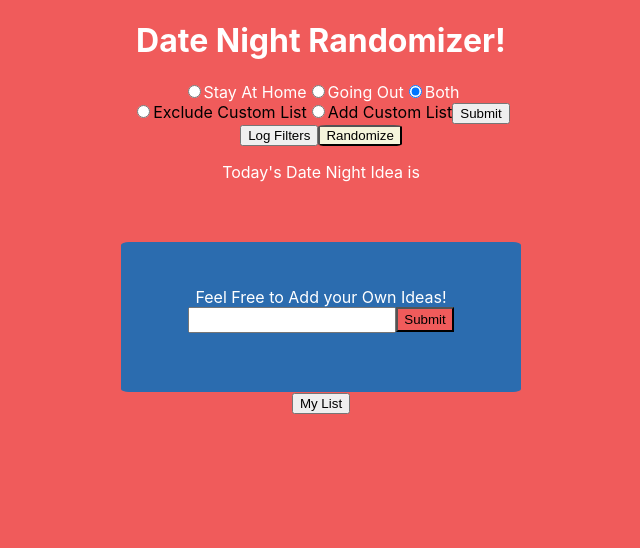
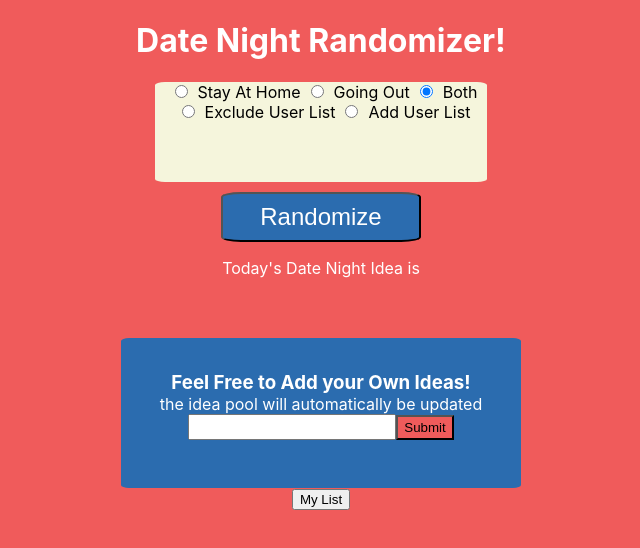
Before and after one commit to Th0ughtTrain/date-night-randomizer, a React (Create React App) app: page / in a window 1280 px wide. Shown: the top 548 px of the page, without its empty margins (319-959 px from the left). Built offline with nearby package versions, Linux system fonts and the light colour scheme.

Commit message:
Added more ideas and documentation

```diff
--- a/src/App.css
+++ b/src/App.css
@@ -8,6 +8,14 @@
   justify-content: center;
   align-items: center;
 }
+
+.functionality-wrapper{
+  display: flex;
+  flex-direction: column;
+  justify-content: center;
+  align-items: center;
+}
+
 
 .App-logo {
   height: 40vmin;
--- a/src/App.js
+++ b/src/App.js
@@ -4,7 +4,7 @@ import './App.css';
 import IdeaList from "./Components/IdeaList";
 import AddToList from './Components/AddToList';
 import Randomizer from './Components/Randomizer';
-import RemoveListItems from "./Components/RemoveListItems";
+// import RemoveListItems from "./Components/RemoveListItems";
 import Title from "./Components/Title";
 
 
@@ -25,14 +25,21 @@ function App() {
       "Fun DIY Project",
       'Fun Crafts Project',
       'Fitness Together',
-      "Work on A Puzzle Together",
-      'Plan A Vaction Together',
+      "Work on a Puzzle Together",
+      'Plan a Vaction Together',
       "Listen To Music Together`",
+      "Couple Book Club",
+      "At Home Exercise Together",
+      "Cook a New Recipe Together",
+      "Plant a Garden",
+      "Learn Something New Together",
+      "Have a Meditation Session",
+      "Bingewatch a TV Show"
     ]},
     {generaloutside: [
       "Movie at Theater and Dinner",
       "Dinner at Restaurant",
-      "Dinner At A New Restaurant",
+      "Dinner At  New Restaurant",
       "Pub Crawl",
       "Checkout A New Town Together",
       "Go to an Arcade Together",
@@ -49,13 +56,15 @@ function App() {
       "Go To An Escape Room Together",
       "Go Biking Together",
       "Take a Class Together",
+      "Find a discounted activity to do",
+
     ]}
   ]
 
   const [showList, setShowList] = useState(false)
   const [listItems, setListItems] = useState(setArraystate())
   const [newItems, setNewItems] =useState("")
-  const [removeItems, setRemoveItems] =useState("")
+  // const [removeItems, setRemoveItems] =useState("")
 
 
   function setArraystate() {
@@ -66,36 +75,6 @@ function App() {
       return parsedData
     }
   }
-
-  // function removeItemsHandler(e) {
-  //   e.preventDefault()
-  //   if (listItems.indexOf(removeItems) !== -1 ){
-  //   listItems.splice(listItems.indexOf(removeItems),1)
-  //   window.localStorage.setItem("movies",JSON.stringify(listItems))
-  //   }
-  //   setRemoveItems("")
-  // }
-
-  function setNewItemsHandler(e){
-
-    setNewItems(e.target.value)
-    console.log(newItems)
-  }
-
-  // function setRemoveItemsHandler(e){
-
-  //   setRemoveItems(e.target.value)
-  //   console.log(removeItems)
-  // }
-
-
-
-  function logListItems(){
-    console.log(listItems)
-    console.log(newItems)
-    console.log(fromStorage = window.localStorage.getItem("movies"))
-  }
-
 
   return (
     <div className="App">
@@ -111,13 +90,6 @@ function App() {
           newItems={newItems}
           setNewItems={setNewItems}
         />
-        {/* <RemoveListItems
-        list={listItems}
-        removeItems={removeItems}
-        setRemoveItems={setRemoveItems}
-    /> */}
-        {/* <button onClick={logListItems}>Log List</button> */}
-      </div>
         <div className="idea-list-wrapper">
                 <IdeaList
                   list={listItems}
@@ -126,6 +98,7 @@ function App() {
                 />
         </div>
       </div>
+    </div>
   );
 }
 
--- a/src/Components/AddToList.js
+++ b/src/Components/AddToList.js
@@ -25,7 +25,8 @@
         return (
             <div className={styles['addList-wrapper']}>
                 <div>
-                    <p className={styles.p}>Feel Free to Add your Own Ideas!</p>
+                    <h3 className={styles.p}>Feel Free to Add your Own Ideas!</h3>
+                    <p className={styles.p}>the idea pool will automatically be updated</p>
                 </div>
                 <form
                 onSubmit={addListItems}
@@ -36,11 +37,12 @@
                         value={props.newItems}
                         onChange={setNewItemsHandler}
                         className={styles[`add-list-form-text`]}
-                        />
+                    />
                     <input
                     type="submit"
                     value="Submit"
-                    className={styles[`add-list-form-submit`]}>
+                    className={styles[`add-list-form-submit`]}
+                    >
                     </input>
                 </form>
             </div>
--- a/src/Components/IdeaList.js
+++ b/src/Components/IdeaList.js
@@ -16,7 +16,7 @@ export default function IdeaList(props) {
 
 
     return(
-        <div className={styles.container}>
+        <div className={props.showList ? `${styles.container}` : ``}>
           <button onClick={showListHandler}>My List</button>
           {props.showList && props.list.map((items) => (
             <div className={styles['list-item-wrapper']} key={Math.random()}>
--- a/src/Components/IdeaList.module.css
+++ b/src/Components/IdeaList.module.css
@@ -1,7 +1,8 @@
 .container {
-    margin: auto 400px;
-
+    margin: 10px auto;
+    width: 300px;
     border-radius: 2px;
+    background-color: beige;
 }
 
 .list-item-wrapper{
@@ -11,11 +12,11 @@
 }
 
 .list-item {
-    width:80%;
-    margin:10px;
-    border-bottom: 2px solid ;
-    box-shadow: 0px 2px 5px;
-    background-color: beige;
+    width:200px;
+   /*  margin:10px; */
+    /* border-bottom: 2px solid ;
+    box-shadow: 0px 2px 5px; */
+    /* background-color: beige; */
     text-align: center;
     font-size: .8em;
 }
--- a/src/Components/ListFilter.js
+++ b/src/Components/ListFilter.js
@@ -16,9 +16,17 @@ export default function ListFilter(props){
         console.log(e.target)
     }
 
+    function renderUserListConfirmation() {
+        if (props.toggleCustom === true) {
+        return <p className={styles[`enable-user-list`]}>User List Enabled!</p>
+        } else {
+            return
+        }
+      }
+
 
    return (
-        <div>
+        <div className={styles[`filter-wrapper`]}>
             <form
             className={styles[`filter-form`]}
             >
@@ -28,14 +36,17 @@ export default function ListFilter(props){
                     name="list-categories"
                     value="Staying At Home"
                     onFocus={setListFocus}
-                />
+                    className={styles[`filter-input`]}
+                    />
                 <label htmlFor="staying in" >Stay At Home</label>
                 <input
                     type="radio"
                     id="going out"
                     value="Going Out"
                     name="list-categories"
-                    onFocus={setListFocus}/>
+                    onFocus={setListFocus}
+                    className={styles[`filter-input`]}
+                    />
                 <label htmlFor="going out">Going Out</label>
                 <input
                     type="radio"
@@ -45,10 +56,13 @@ export default function ListFilter(props){
                     onFocus={setListFocus}
                     ref={myRef}
                     onChange={focusHandler}
+                    className={styles[`filter-input`]}
                 />
                 <label htmlFor="both">Both</label>
             </form>
-            <form >
+            <form
+                className={styles[`filter-form`]}
+            >
                 <input
                 type="radio"
                 id="exclude custom"
@@ -56,8 +70,9 @@ export default function ListFilter(props){
                 value="exclude"
                 onFocus={noCustomList}
                 onChange={noCustomList}
+                className={styles[`filter-input`]}
                 ></input>
-                <label htmlFor='exclude custom'>Exclude Custom List</label>
+                <label htmlFor='exclude custom'>Exclude User List</label>
                 <input
                 type='radio'
                 id="add custom"
@@ -65,13 +80,11 @@ export default function ListFilter(props){
                 value="add"
                 onFocus={useCustomList}
                 onChange={useCustomList}
+                className={styles[`filter-input`]}
                 ></input>
-                <label htmlFor="add custom">Add Custom List</label>
-                <input
-                    type="submit"
-
-                ></input>
+                <label htmlFor="add custom">Add User List</label>
             </form>
+            {renderUserListConfirmation()}
     </div>
     )
 }
--- a/src/Components/ListFilter.module.css
+++ b/src/Components/ListFilter.module.css
@@ -1,3 +1,34 @@
+.filter-wrapper{
+    background-color: beige;
+    height: 100px;
+    width: auto;
+    border-radius: 3%;
+}
+
 .filter-form{
-    color: white;
+    margin: auto 10px;
 }
+
+.filter-input{
+    margin: auto 10px;
+}
+
+.enable-user-list {
+    color: transparent;
+    animation: disappear 1s;
+}
+
+@keyframes disappear {
+    0% {
+        color: transparent;
+    }
+
+    50% {
+        color: black;
+    }
+
+    100% {
+        color: transparent;
+    }
+
+}
--- a/src/Components/Randomizer.js
+++ b/src/Components/Randomizer.js
@@ -19,7 +19,6 @@ export default function Randomizer(props){
     const combinedList = defaultDateListHome.map((items) => {
        return items
     })
-
 
     combinedList.map((items) => {
         return combinedListCustom.push(items)
@@ -143,7 +142,7 @@ export default function Randomizer(props){
     },[])
 
     return(
-        <div>
+        <div className={styles.randomizer}>
             <ListFilter
                 noCustomFilter={excludeCustomList}
                 customFilter={useCustomList}
@@ -151,8 +150,9 @@ export default function Randomizer(props){
                 selection={selection}
                 updateSelection={setSelection}
                 combinedList={combinedList}
+                toggleCustom={toggleCustom}
                />
-            <button onClick={ () => {console.log(selection); console.log(toggleCustom)}}>Log Filters</button>
+            {/* <button onClick={ () => {console.log(selection); console.log(toggleCustom)}}>Log Filters</button> */}
             <button className={styles[`randomize`]} onClick ={randomSelection}>Randomize</button>
             <section className={styles.results}>
                 <p>Today's Date Night Idea is</p>
--- a/src/Components/Randomizer.module.css
+++ b/src/Components/Randomizer.module.css
@@ -1,3 +1,5 @@
+
+
 .results {
     flex-direction: column;
     display: flex;
@@ -14,12 +16,17 @@
 
 .randomizerViz {
     color: white;
-    font-size: 1.5em
+    font-size: 1.5em;
 }
 
 .randomize {
-    background-color: beige;
+    margin-top: 10px;
+    height: 50px;
+    width: 200px;
+    background-color: #2b6caf ;
     border-radius: 10%;
+    color: white;
+    font-size: 1.5em;
 }
 
 /* .randomizerViz.on {
```
Also changed, not shown: References and Docs/CaseStudy.md (added, +29 -0 lines), 2 other files (tests, documents, lock files or other folders). Lines whose indentation alone changed are shown as unchanged.
